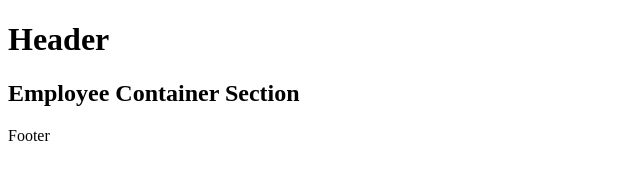
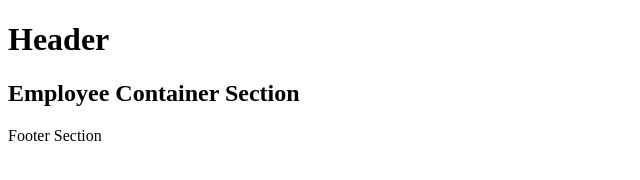
Before and after one commit to CaseyTomchuk/Coding-Challenge-13-Submission, a plain HTML site: page index.html in a window 1280 px wide. Shown: the full height of the page, 0-640 px from the left. Drawn offline with Linux system fonts and the light colour scheme.

Commit message:
Task 1 - Creating the Base Structure

```diff
--- a/index.html
+++ b/index.html
@@ -15,7 +15,7 @@
         <div id = "employeeContainer"></div>
 
         <footer>
-            <p> Footer </p>
+            <p> Footer Section </p>
         </footer>
 
         <script src="cc_13.js"></script>
```
